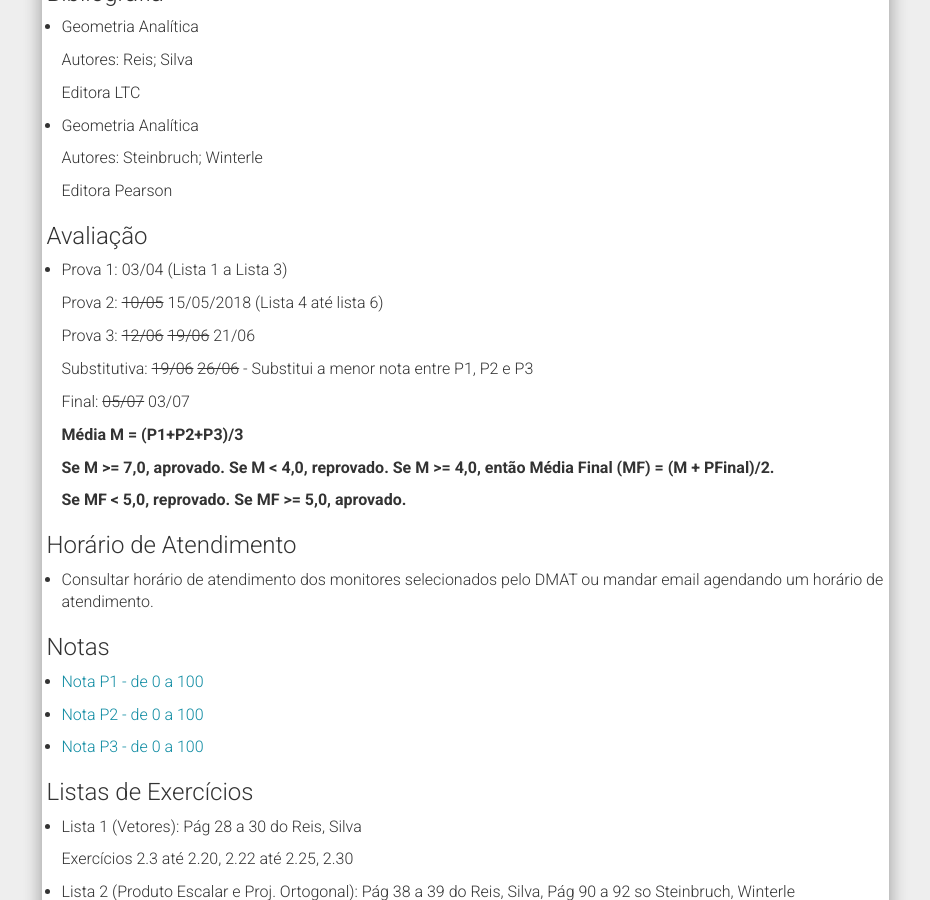
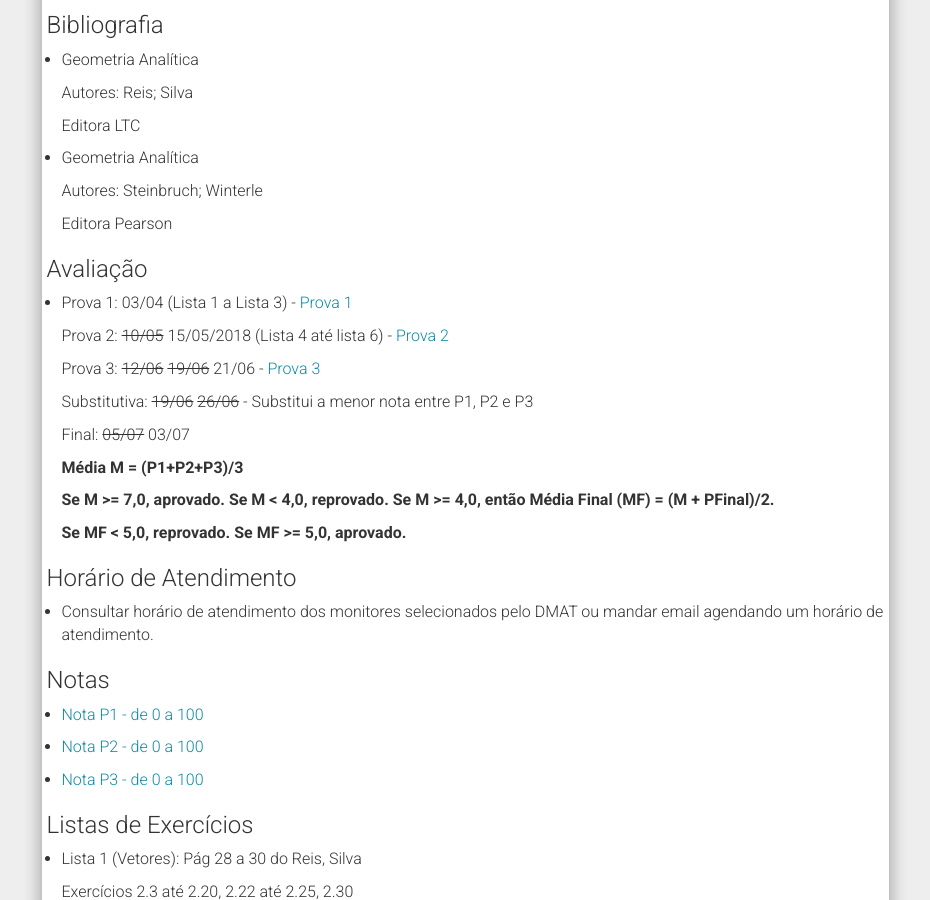
Before and after one commit to chunggnuhc/chunggnuhc.github.io, a Jekyll site: the page built from CM045-GA-1sem2018.md, in a window 1280 px wide and 900 px high, scrolled down 1226 px. Shown: the whole window, without its empty margins (321-1251 px from the left). Built offline with Jekyll 4.4.1, drawn with Linux system fonts in a browser that asks for light colours; nearby versions of some CDN libraries; some of the changed text lies outside the part shown.

Commit message:
Update CM045 - Provas

```diff
--- a/CM045-GA-1sem2018.md
+++ b/CM045-GA-1sem2018.md
@@ -4,6 +4,8 @@ title: CM045 Turma H - Geometria Analítica - Computação
 permalink: /CM045-GA-1sem2018/
 ---
 <h1><b><i>Importante!</i></b></h1>
+- Postado em 27/06/2018: Para quem foi fazer a vista da prova, notas da P3 atualizadas. Provas anteriores divulgadas.
+
 - Postado em 27/06/2018: Nota da P3 divulgadas. Vista da prova será dia 28/06/2018, às 15h, na sala dos professores, 3o. andar da PA.
 
 - Postado em 22/06/2018: Alterações na Nota de Esclarecimento porque eu confundi os nomes.
@@ -64,11 +66,11 @@ Kally Chung
 
 <h3>Avaliação</h3>
 
-- Prova 1: 03/04 (Lista 1 a Lista 3)
+- Prova 1: 03/04 (Lista 1 a Lista 3) - [Prova 1](/disciplinas1sem2018/Prova 1A - CM045H.pdf)
 
-  Prova 2: <strike>10/05</strike> 15/05/2018 (Lista 4 até lista 6)
+  Prova 2: <strike>10/05</strike> 15/05/2018 (Lista 4 até lista 6) - [Prova 2](/disciplinas1sem2018/Prova 2A - CM045H.pdf)
 
-  Prova 3: <strike>12/06</strike> <strike>19/06</strike> 21/06
+  Prova 3: <strike>12/06</strike> <strike>19/06</strike> 21/06 - [Prova 3](/disciplinas1sem2018/CM045 - Prova 3A.pdf)
 
   Substitutiva: <strike>19/06</strike> <strike>26/06</strike> - Substitui a menor nota entre P1, P2 e P3
 
```
